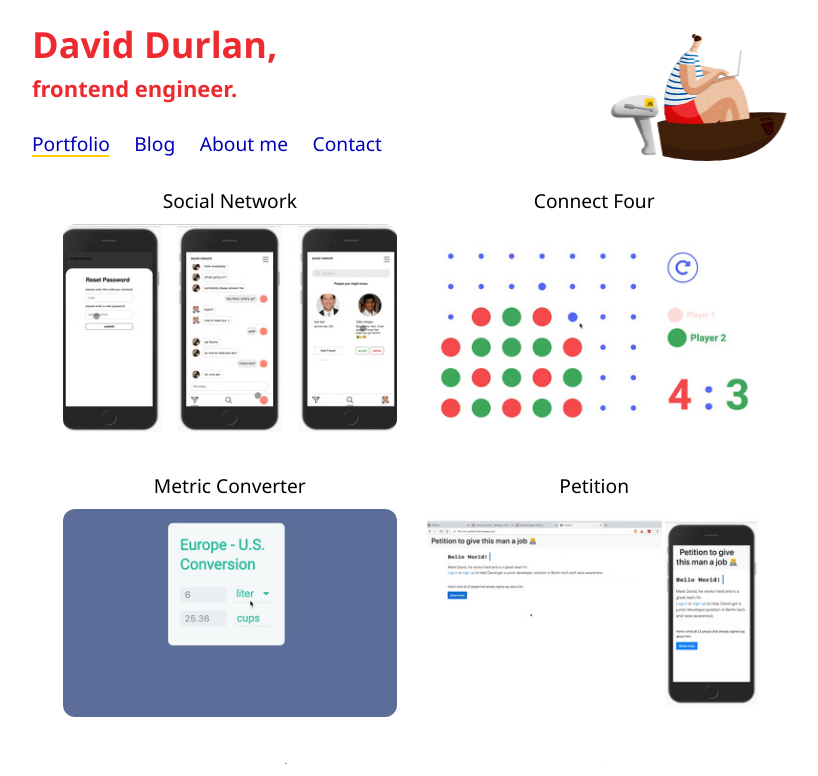
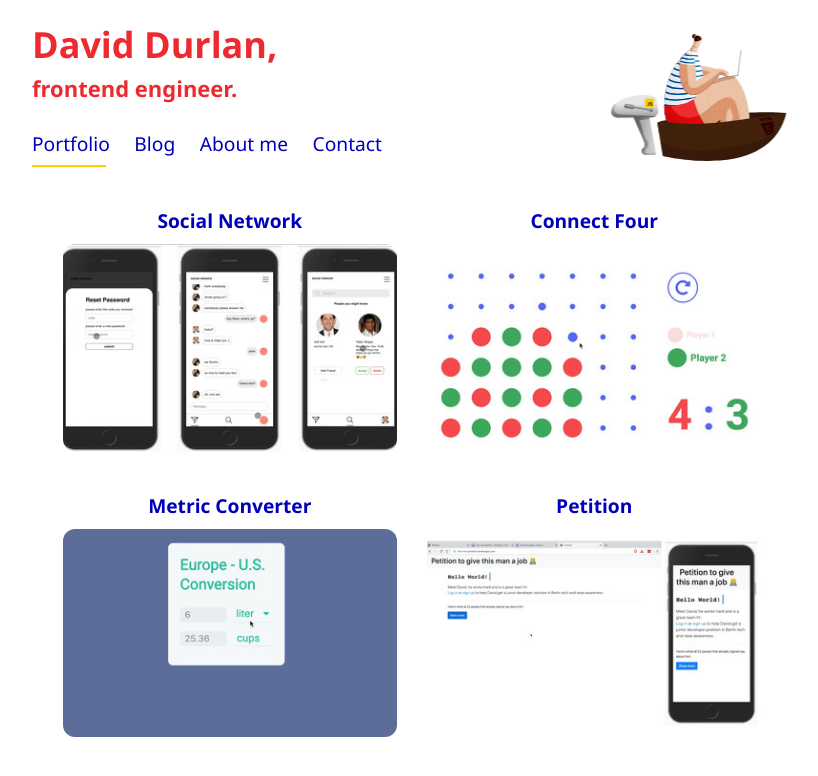
Before and after one commit to david-aurel/personal-website-old, a React (Create React App) app: page /portfolio in a window 1280 px wide. Shown: the top 776 px of the page, without its empty margins (228-1046 px from the left). Built offline with nearby package versions, Linux system fonts and the light colour scheme.

Commit message:
nav margin

```diff
--- a/src/App.css
+++ b/src/App.css
@@ -110,6 +110,8 @@ nav {
     font-size: 5vw;
     position: relative;
     overflow: hidden;
+    padding-bottom: 10px;
+    margin-bottom: 10px;
 }
 .navLink a {
     text-decoration: none;
@@ -123,20 +125,20 @@ nav {
     background: var(--yellow);
 }
 
-.slider-blog {
-    margin-left: 28%;
-    width: 12%;
-}
 .slider-portfolio {
     margin-left: 0%;
-    width: 22%;
+    width: 21%;
+}
+.slider-blog {
+    margin-left: 29%;
+    width: 11%;
 }
 .slider-about {
     margin-left: 48%;
     width: 25%;
 }
 .slider-contact {
-    margin-left: 80%;
+    margin-left: 81%;
     width: 20%;
 }
 
@@ -208,15 +210,14 @@ main p {
     justify-content: space-between;
     min-width: 100%;
     text-decoration: none;
-    margin-bottom: 50px;
-    padding-bottom: 50px;
-    border-bottom: 1px solid;
+    margin-bottom: 30px;
+    padding-bottom: 30px;
 }
 
 .portfolioNav p {
     text-align: center;
     font-size: 1.2rem;
-    color: black;
+
     font-weight: 800;
     margin-bottom: 10px;
 }
@@ -459,10 +460,6 @@ textarea::placeholder {
         padding: 0;
     }
 
-    .portfolioNav p {
-        font-weight: 400;
-    }
-
     /* .portfolioNav div {
         height: 150px;
         flex-grow: 1;
@@ -471,6 +468,8 @@ textarea::placeholder {
 @media (min-width: 350px) {
     .navLinks {
         font-size: 1.2rem;
+        padding-bottom: 10px;
+        margin-bottom: 10px;
     }
 }
 
```
